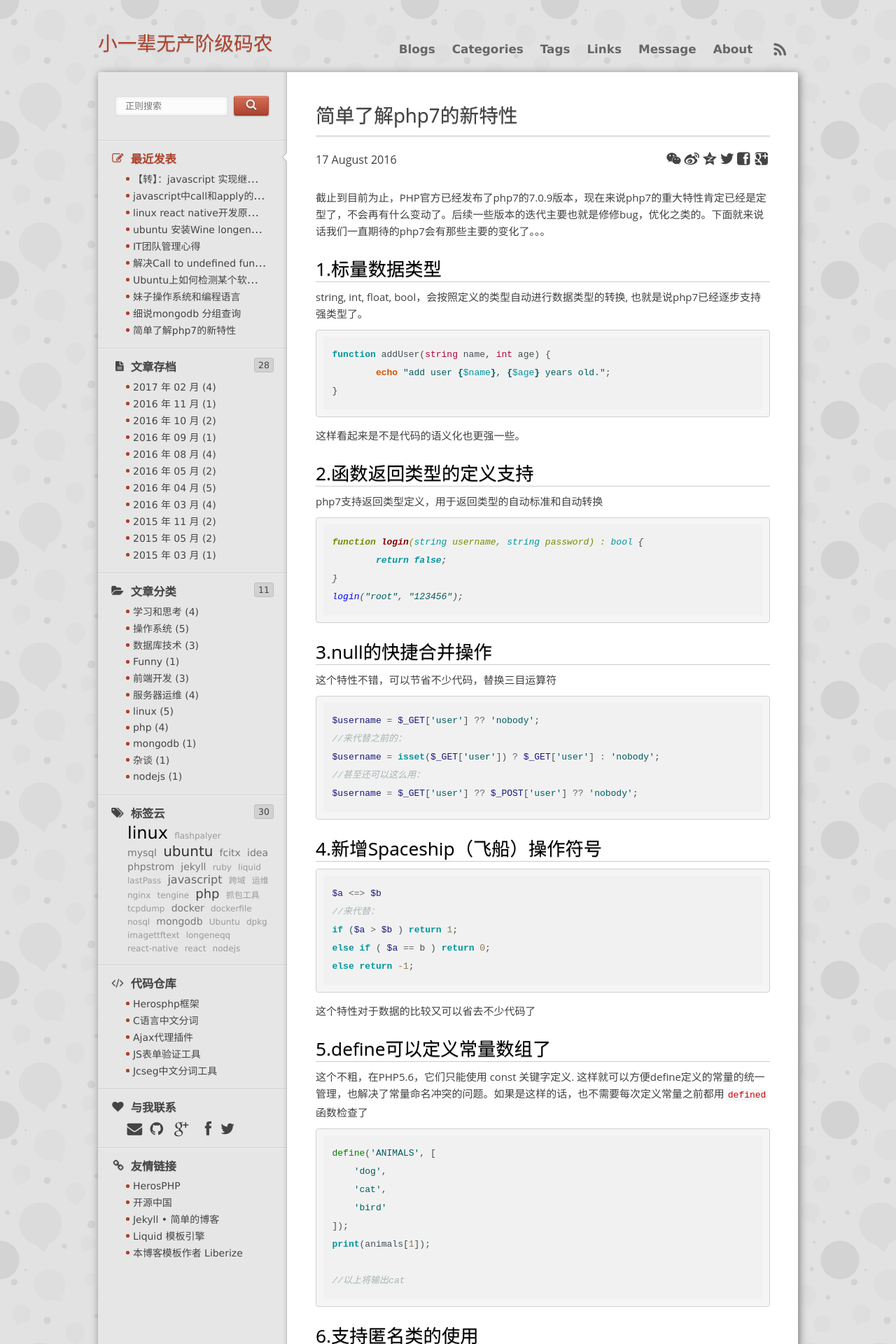
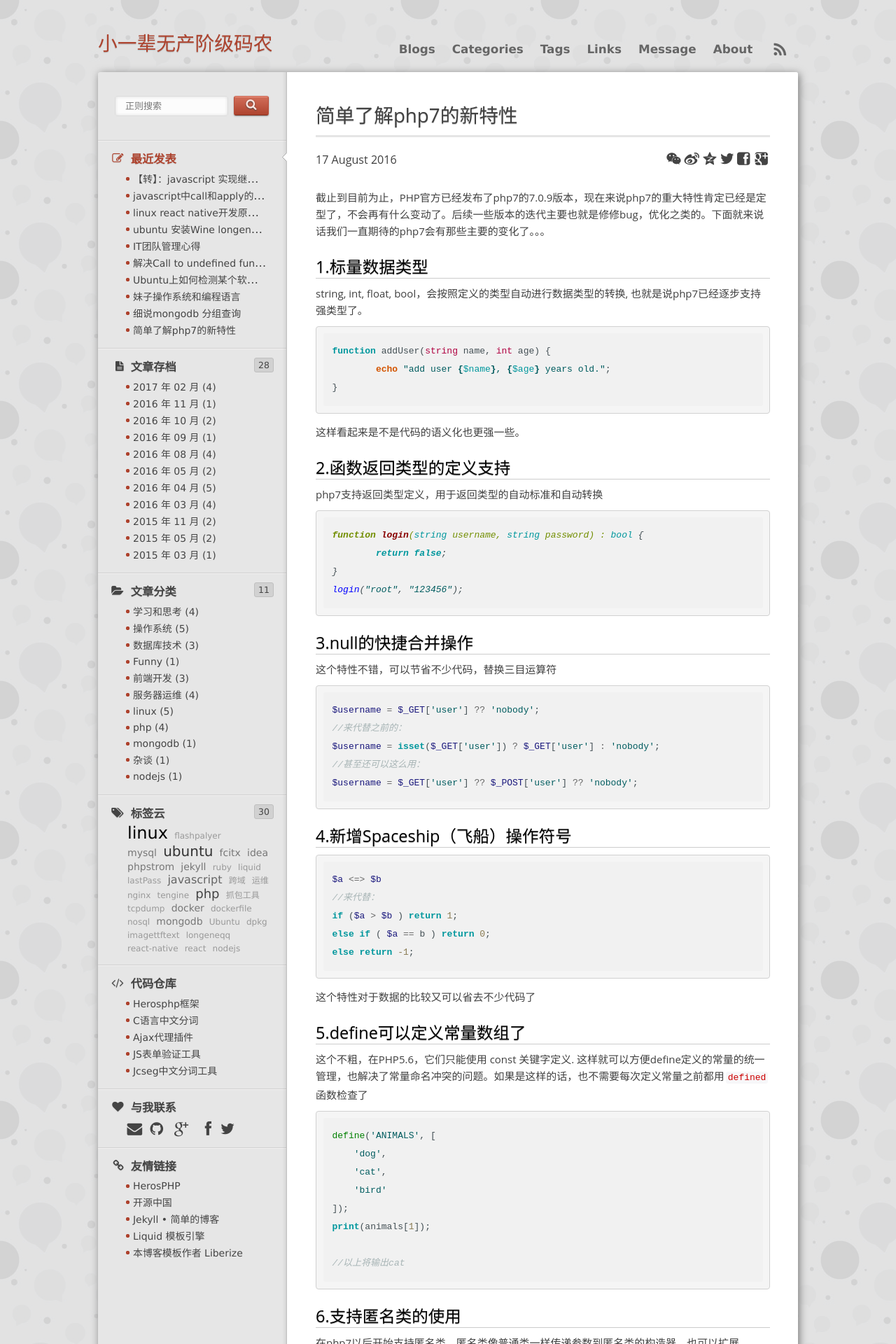
Before and after one commit to FunctFan/blog, a Jekyll site: the page built from _posts/2016/08/2016-08-17-php7-new-featrues.md, in a window 1280 px wide. Shown: the top 1920 px of the page at 70% size. Built offline with Jekyll 4.4.1, drawn with Linux system fonts in a browser that asks for light colours; Markdown is read by kramdown in place of the engine named in the settings; comment, search, counter and statistics services are not loaded; some of the changed text lies outside the part shown.

Commit message:
修改评论框样式

```diff
--- a/_includes/JB/comments-providers/changyan
+++ b/_includes/JB/comments-providers/changyan
@@ -1,5 +1,5 @@
 {% if include.type == 'comment' %}
-<div class="post-comments">
+<div class="post-comments" style="overflow:hidden;">
 
 	<!--畅言评论高速版-->
 	<div id="SOHUCS" sid="{{ page.id }}"></div>
--- a/assets/themes/twitter/css/style.css
+++ b/assets/themes/twitter/css/style.css
@@ -279,9 +279,9 @@ article footer {
 .post .post-content h1, .post .post-content h2, .post .post-content h3 {
     border-bottom: 1px solid #CCC;
 }
-.post .post-content h1 {font-size:188%;}
-.post .post-content h2 {font-size:168%;}
+.post .post-content h1 {font-size:168%;}
 .post .post-content h2 {font-size:148%;}
+.post .post-content h2 {font-size:128%;}
 .post .post-content h1, .post .post-content h2 {
     margin-bottom: 10px;
     margin-top: 20px;
```
Also changed, not shown: _posts/2016/08/2016-08-17-php7-new-featrues.md (+1 -1 lines).
